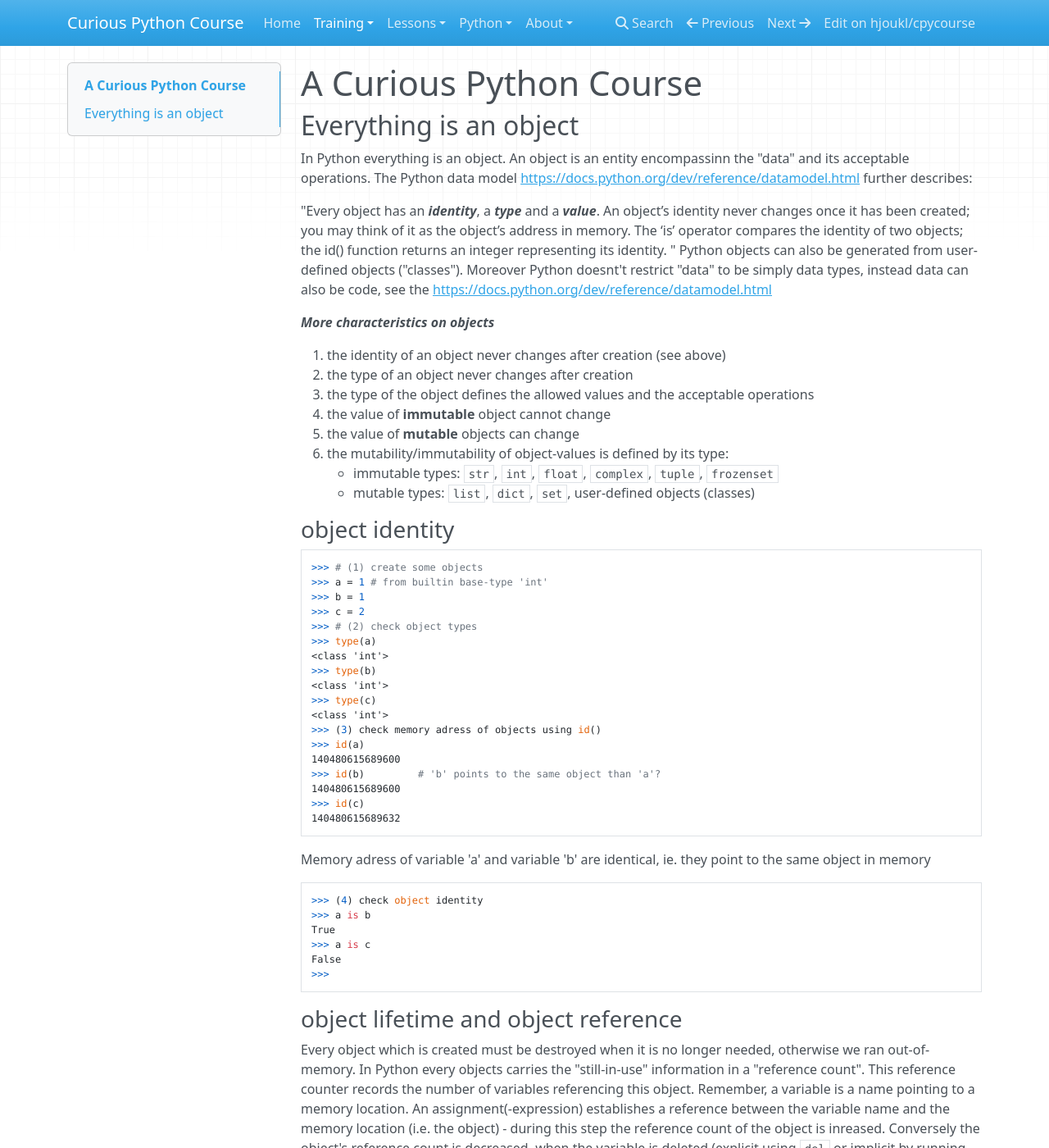
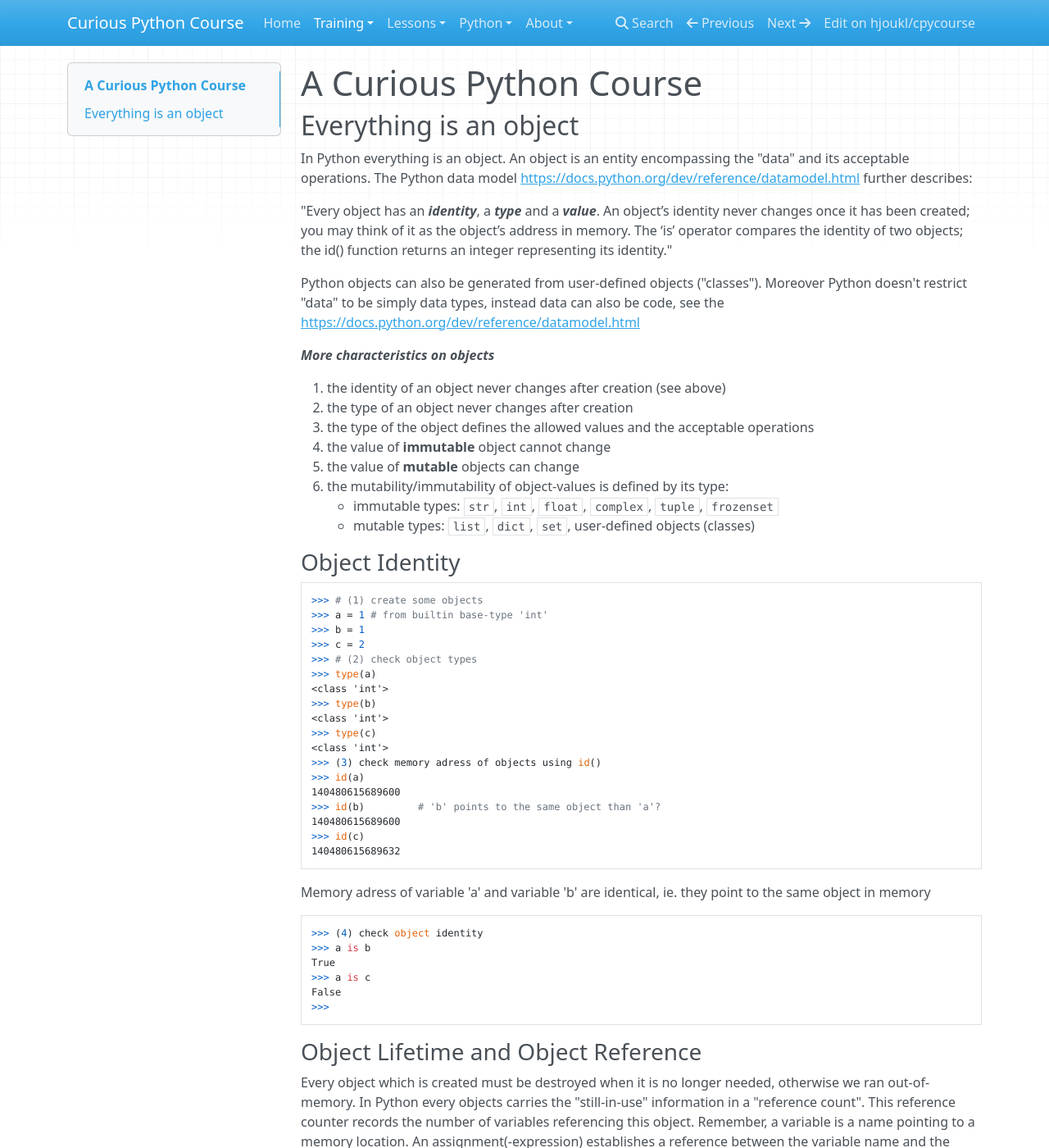
Before and after one commit to rkluger68/cpycourse, an MkDocs documentation site: the page built from docs/training/main-course.md, in a window 1280 px wide and 1400 px high. Shown: the whole window at 82% size. Built offline with MkDocs 1.6.1, drawn with Linux system fonts in a browser that asks for light colours; nearby versions of some CDN libraries; some of the changed text lies outside the part shown.

Commit message:
Update main-course.md
correct type/format

```diff
--- a/docs/training/main-course.md
+++ b/docs/training/main-course.md
@@ -2,11 +2,11 @@
 
 ## Everything is an object ##
 
-In Python everything is an object. An object is an entity encompassinn the "data" and its acceptable operations. The Python data model <https://docs.python.org/dev/reference/datamodel.html> further describes:
+In Python everything is an object. An object is an entity encompassing the "data" and its acceptable operations. The Python data model <https://docs.python.org/dev/reference/datamodel.html> further describes:
 
-"Every object has an ***identity***, a ***type*** and a ***value***. An object’s identity never changes once it has been created; you may think of it as the object’s address in memory. The ‘is’ operator compares the identity of two objects; the id() function returns an integer representing its identity.
-"
-Python objects can also be generated from user-defined objects ("classes"). Moreover Python doesnt't restrict "data" to be simply data types, instead data can also be code, see the <https://docs.python.org/dev/reference/datamodel.html>
+"Every object has an ***identity***, a ***type*** and a ***value***. An object’s identity never changes once it has been created; you may think of it as the object’s address in memory. The ‘is’ operator compares the identity of two objects; the id() function returns an integer representing its identity."
+
+Python objects can also be generated from user-defined objects ("classes"). Moreover Python doesn't restrict "data" to be simply data types, instead data can also be code, see the <https://docs.python.org/dev/reference/datamodel.html>
 
 
 ***More characteristics on objects***
@@ -21,7 +21,7 @@
     - mutable types: `list`, `dict`, `set`, user-defined objects (classes)
 
 
-### object identity ###
+### Object Identity ###
 
     >>> # (1) create some objects
     >>> a = 1 # from builtin base-type 'int'
@@ -52,7 +52,7 @@
     >>>
 
 
-### object lifetime and object reference ###
+### Object Lifetime and Object Reference ###
 
 Every object which is created must be destroyed when it is no longer needed, otherwise we ran out-of-memory. In Python every objects carries the "still-in-use" information in a "reference count". This reference counter records the number of variables referencing this object. Remember, a variable is a name pointing to a memory location. An assignment(-expression) establishes a reference between the variable name and the memory location (i.e. the object) - during this step the reference count of the object is inreased. Conversely the object's reference count is decreased, when the variable is deleted (explicit using `del` or implicit by running out-of-scope) or re-assigned to another object.
 If the reference count of an objects is `0` the object is automatically destroyed by the garbage collector of the Python interpreter.
@@ -90,4 +90,4 @@
 Checking the reference count will always increase the count itself during the check, because the `sys.getrefcount()`-function-call will also establish a reference to the object 'a' is pointing to.
 
 
-### immutable/mutable objects ###
+### Immutable/mutable Objects ###
```
